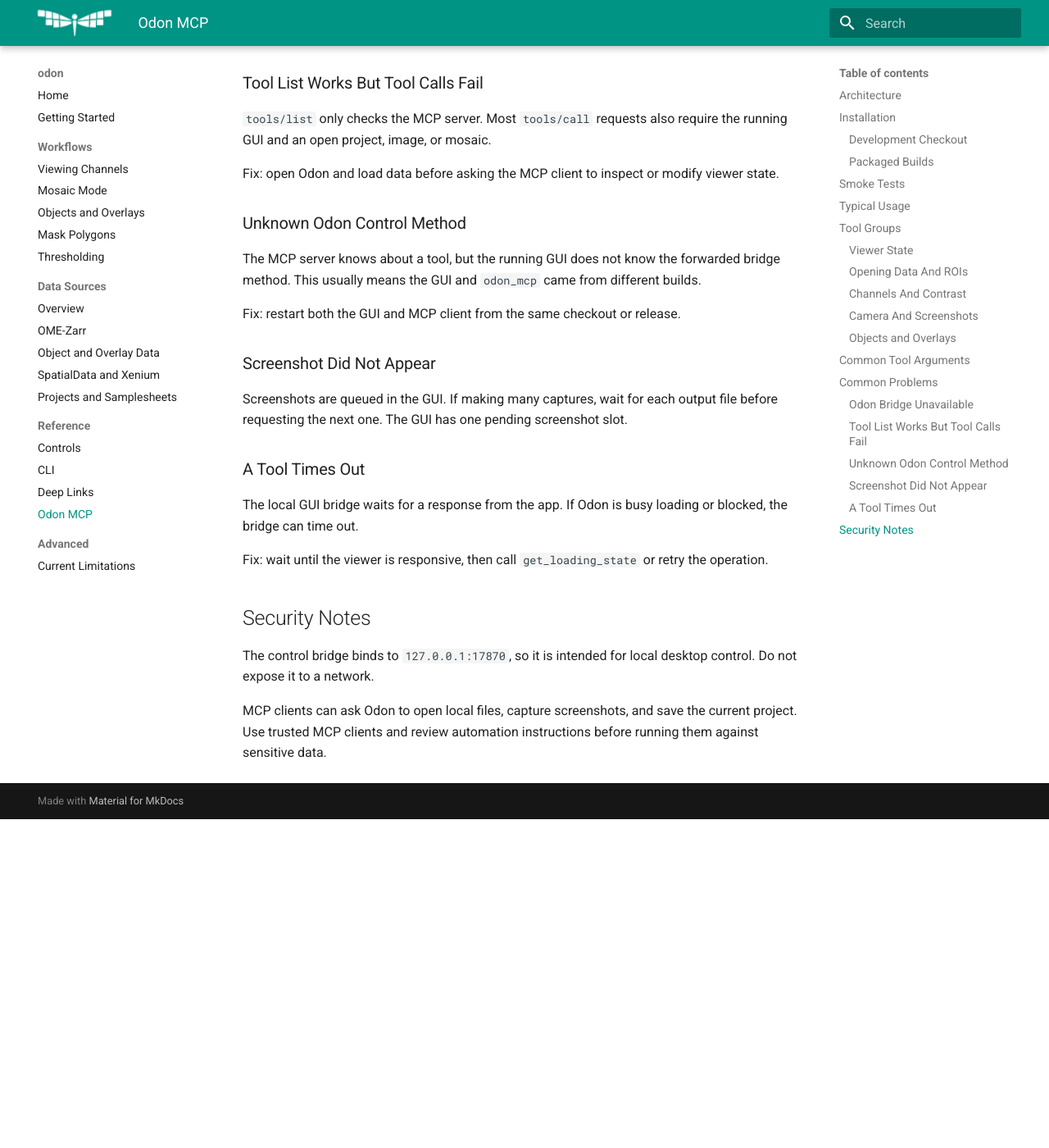
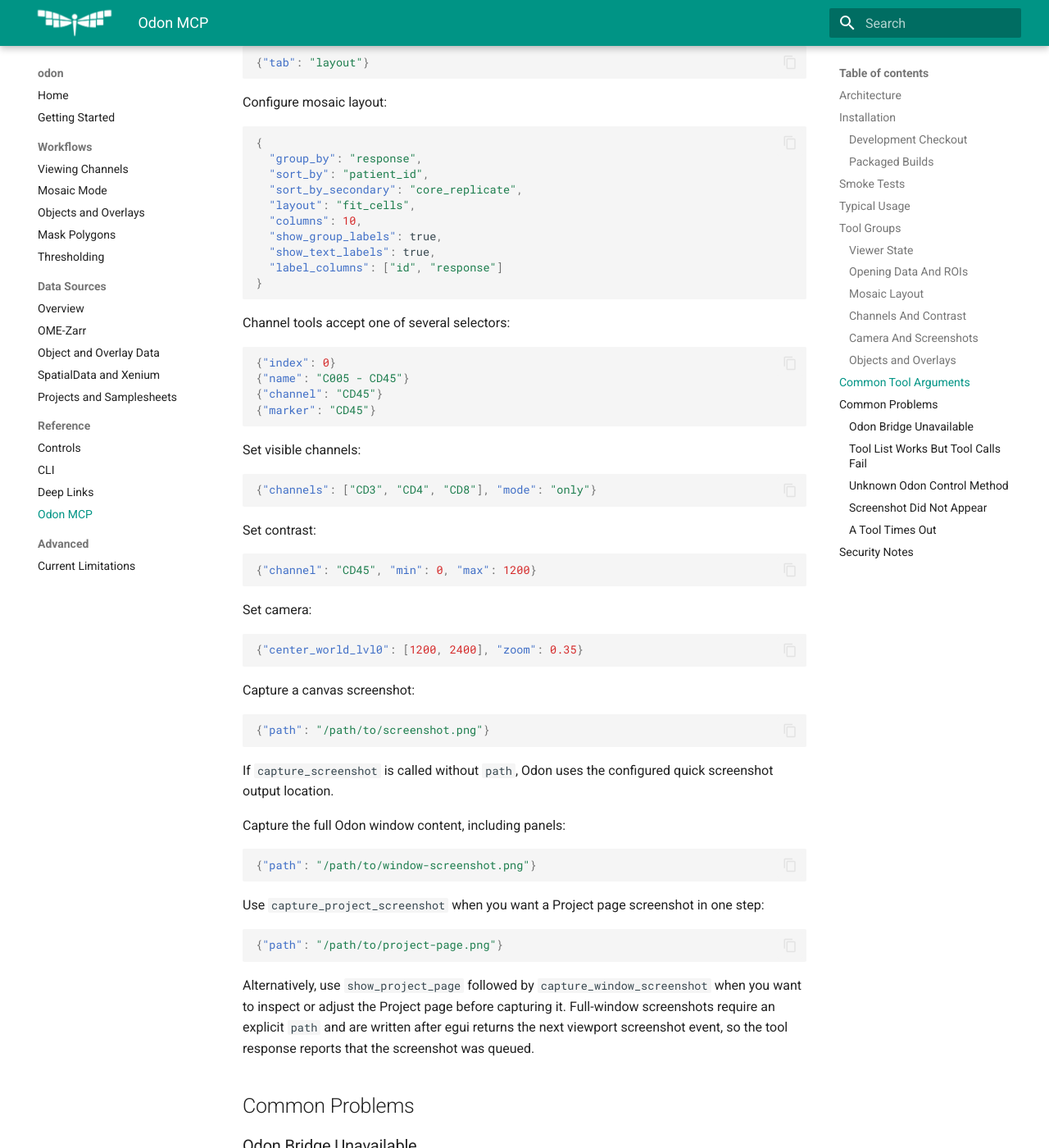
Before and after one commit to alexcoulton/odon, an MkDocs documentation site: the page built from docs/reference/codex-mcp-odon.md, in a window 1280 px wide and 1400 px high, scrolled down 6150 px. Shown: the whole window at 82% size. Built offline with MkDocs 1.6.1 and Material for MkDocs 9.7.7, drawn with Linux system fonts in a browser that asks for light colours; before the commit the page ends 7149 px from its top, so only the background shows below that; some of the changed text lies outside the part shown.

Commit message:
Document expanded Odon MCP tools

````diff
--- a/docs/reference/codex-mcp-odon.md
+++ b/docs/reference/codex-mcp-odon.md
@@ -146,16 +146,27 @@
 | `set_side_panels` | Show or hide side panels. |
 | `get_smooth_pixels` | Report smooth pixel interpolation state. |
 | `set_smooth_pixels` | Enable or disable smooth pixel interpolation. |
+| `set_right_tab` | Set the active right-panel tab in single-image mode. |
 
 ### Opening Data And ROIs
 
 | Tool | Purpose |
 | --- | --- |
+| `open_project` | Open a local Odon project JSON in the active window. |
 | `open_ome_zarr` | Open a local OME-Zarr dataset in the active window. |
 | `open_tiff` | Open a local TIFF or OME-TIFF file in the active window. |
+| `open_mosaic_samplesheet` | Open a mosaic from a local samplesheet CSV. |
 | `list_project_rois` | List ROIs from the current project. |
 | `open_roi` | Open a project ROI by id, display name, path fragment, or sample. |
+| `show_project_page` | Return to the Project page from the active single-image or mosaic viewer. |
 | `save_project` | Save the current project to its existing project JSON path. |
+
+### Mosaic Layout
+
+| Tool | Purpose |
+| --- | --- |
+| `set_mosaic_right_tab` | Set the active right-panel tab in mosaic mode. |
+| `configure_mosaic_layout` | Configure grouping, sorting, labels, layout mode, and column count in mosaic mode. |
 
 ### Channels And Contrast
 
@@ -183,6 +194,8 @@
 | `zoom_out` | Zoom out around the current viewport center. |
 | `fit_to_view` | Fit the current image or mosaic to the viewport. |
 | `capture_screenshot` | Queue a canvas screenshot. |
+| `capture_window_screenshot` | Queue a full Odon viewport screenshot, including panels and Project-page UI. |
+| `capture_project_screenshot` | Return to the Project page, then queue a full Odon viewport screenshot. |
 
 ### Objects and Overlays
 
@@ -201,6 +214,45 @@
 requested operation.
 
 ## Common Tool Arguments
+
+Open a project:
+
+```json
+{"path": "/path/to/project.json"}
+```
+
+Open a mosaic from a samplesheet:
+
+```json
+{"path": "/path/to/samplesheet.csv", "columns": 10}
+```
+
+Set the active right-panel tab in single-image mode:
+
+```json
+{"tab": "analysis"}
+```
+
+Set the active right-panel tab in mosaic mode:
+
+```json
+{"tab": "layout"}
+```
+
+Configure mosaic layout:
+
+```json
+{
+  "group_by": "response",
+  "sort_by": "patient_id",
+  "sort_by_secondary": "core_replicate",
+  "layout": "fit_cells",
+  "columns": 10,
+  "show_group_labels": true,
+  "show_text_labels": true,
+  "label_columns": ["id", "response"]
+}
+```
 
 Channel tools accept one of several selectors:
 
@@ -229,7 +281,7 @@
 {"center_world_lvl0": [1200, 2400], "zoom": 0.35}
 ```
 
-Capture a screenshot:
+Capture a canvas screenshot:
 
 ```json
 {"path": "/path/to/screenshot.png"}
@@ -237,6 +289,25 @@
 
 If `capture_screenshot` is called without `path`, Odon uses the configured quick
 screenshot output location.
+
+Capture the full Odon window content, including panels:
+
+```json
+{"path": "/path/to/window-screenshot.png"}
+```
+
+Use `capture_project_screenshot` when you want a Project page screenshot in one
+step:
+
+```json
+{"path": "/path/to/project-page.png"}
+```
+
+Alternatively, use `show_project_page` followed by `capture_window_screenshot`
+when you want to inspect or adjust the Project page before capturing it.
+Full-window screenshots require an explicit `path` and are written after egui
+returns the next viewport screenshot event, so the tool response reports that
+the screenshot was queued.
 
 ## Common Problems
 
````
